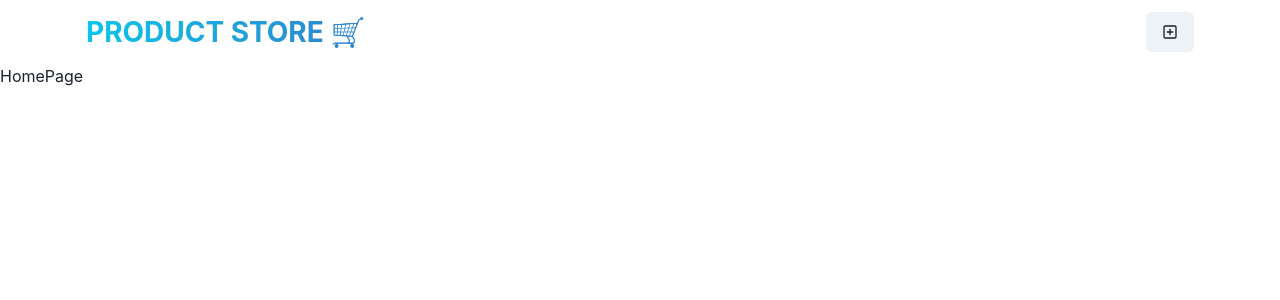
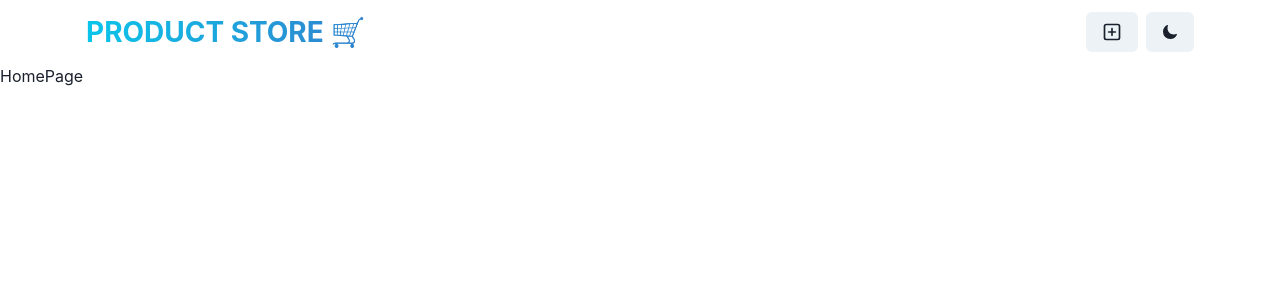
Before and after one commit to AlantheG21/WebApp, a React app in the folder frontend/: page / in a window 1280 px wide. Shown: the top 300 px of the page. Built offline with nearby package versions, Linux system fonts and the light colour scheme; the HTML template or start-up script is replaced by a standard one.

Commit message:
Added comments for clarity and understanding

```diff
--- a/frontend/src/components/Navbar.jsx
+++ b/frontend/src/components/Navbar.jsx
@@ -1,11 +1,36 @@
-import { Container, Flex } from '@chakra-ui/react';
-import { HStack, Text, Button } from '@chakra-ui/react';
+import { Button, Container, Flex, HStack, Text, useColorMode } from '@chakra-ui/react';
 import { Link } from 'react-router-dom';
+
 import { PlusSquareIcon } from '@chakra-ui/icons';
+import { IoMoon } from 'react-icons/io5';
+import { LuSun } from 'react-icons/lu';
+
 
 const Navbar = () => {
+  /*
+    useColorMode: Hook to get current color mode and function to toggle it
+    colorMode: current color mode ("light" or "dark")
+    toggleColorMode: function to toggle between light and dark modes
+  */
+  const { colorMode, toggleColorMode } = useColorMode();
+
   return (
+    /*
+      Container component to center navbar content
+      maxW: 1140px for large screens
+      px: 4 for padding on x-axis
+      bg: background color based on color mode
+        - gray.100 for light mode
+        - gray.900 for dark mode
+    */
     <Container maxW={"1140px"} px={4}>
+      {/*
+        Flex container to hold the navbar content
+        h: height of 16
+        alignItems: center vertically
+        justifyContent: space-between to separate logo and buttons
+        flexDir: column for base (mobile), row for small screens and above
+      */}
       <Flex
         h={16}
         alignItems={"center"}
@@ -15,7 +40,12 @@ const Navbar = () => {
           sm:"row"
         }}
       >
-
+        {/*
+          Text component for the logo
+          bgGradient: gradient from cyan.400 to blue.500 (from left to right)
+          bgClip: clip background to text (makes gradient visible)
+          fontSize: 22 for base, 28 for small screens and above
+        */}
         <Text
           bgGradient='linear(to-r, cyan.400, blue.500)'
           bgClip='text'
@@ -27,12 +57,20 @@ const Navbar = () => {
           <Link to={"/"}> Product Store 🛒</Link>
         </Text>
 
+        {/*
+          HStack to hold the buttons with spacing of 2
+          Link to /create page with PlusSquareIcon button
+          Button to toggle color mode with IoMoon and LuSun icons
+        */}
         <HStack spacing={2} alignItems={"center"}>
           <Link to={"/create"}>
-          <Button>
-            <PlusSquareIcon />
-          </Button>
+            <Button>
+              <PlusSquareIcon fontSize={20}/>
+            </Button>
           </Link>
+          <Button onClick={toggleColorMode}> {/* Button to toggle color mode */}
+            {colorMode === "light" ? <IoMoon /> : <LuSun />}
+            </Button>
 
         </HStack>
       </Flex>
```
